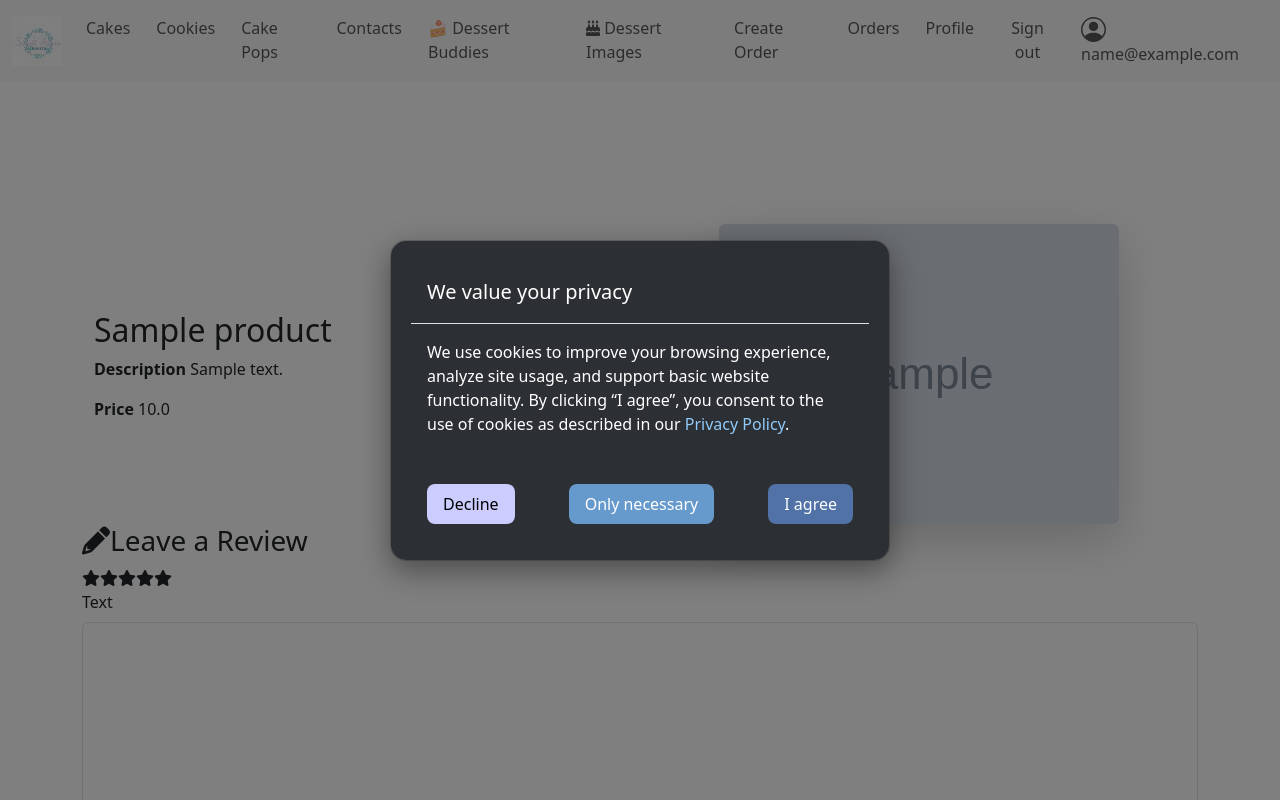
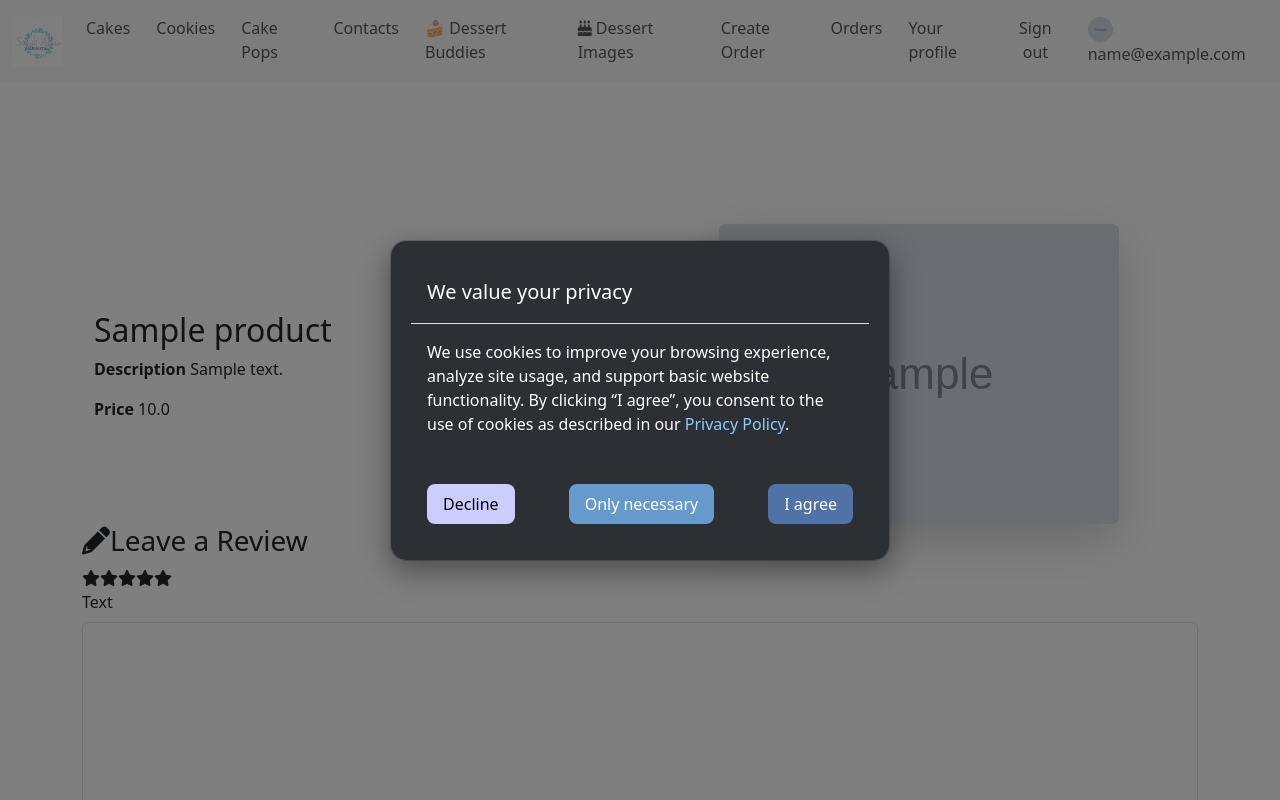
Before and after one commit to Annette3125/sweet_adore_desserts, a Django app: page /cake/1/ in a window 1280 px wide. Run offline with Django 5.2, Linux system fonts and the light colour scheme; a user stored in the database is signed in; tables that the repository leaves empty hold one stand-in row (values such as "Sample post"); grey boxes marked "Sample" are stand-in pictures; some libraries are stand-ins or nearby versions.

Commit message:
add url to admin to django administration when is logged in, into nav bar. add photos to profiles, next to email's in nav bar

```diff
--- a/desserts/templates/desserts/base.html
+++ b/desserts/templates/desserts/base.html
@@ -102,9 +102,9 @@
 
                 {% if user.is_authenticated %}
                 <li class="nav-item">
-                    <a class="nav-link" href="{% url 'profile' %}">Profile</a>
+                    <a class="nav-link" href="{% url 'profile' %}">Your profile</a>
                     {% endif %}
-                </li>
+
 
                 <li class="nav-item">
                     <form method="post" action="{% url 'logout' %}" style="display: inline;">
@@ -112,8 +112,15 @@
                         <button type="submit" class="nav-link btn btn-link">Sign out</button>
                     </form>
                 </li>
+
                 <li class="nav-item">
-                    <a class="nav-link" href="#">
+                    <a class="nav-link" href="{% if user.is_staff %}{% url 'admin:index' %}{% else %}#{% endif %}">
+
+                        {% if user.profile.photo %}
+                        <img src="{{ user.profile.photo.url }}" alt="User Photo" width="25" height="25"
+                             class="rounded-circle">
+                        {% else %}
+
                         <svg
                                 xmlns="http://www.w3.org/2000/svg"
                                 width="25"
@@ -129,8 +136,10 @@
                                          4.805 10 8 10s4.757 1.225 5.468 2.37A7 7 0 0 0 8 1z"
                             ></path>
                         </svg>
+                        {% endif %}
                         {{ user.get_username }}
                     </a>
+
                 </li>
                 {% else %}
                 <li class="nav-item">
```
